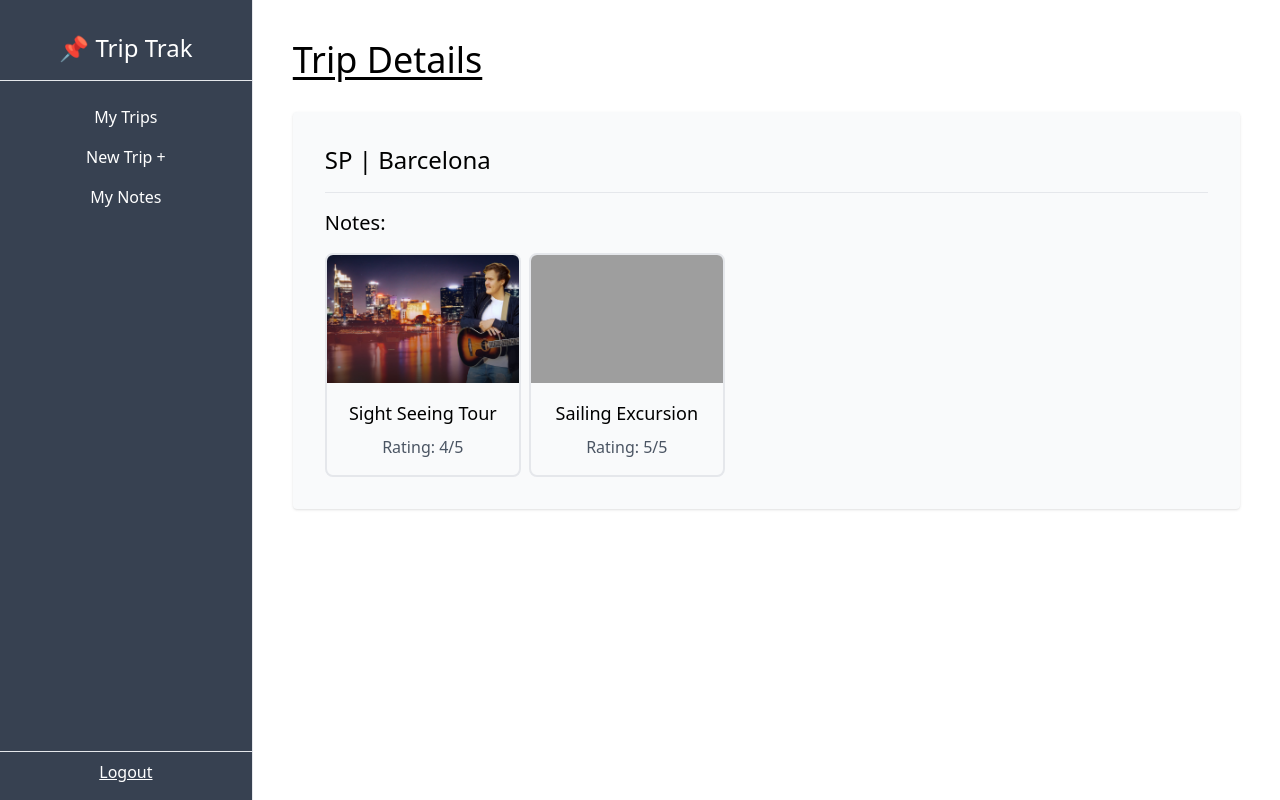
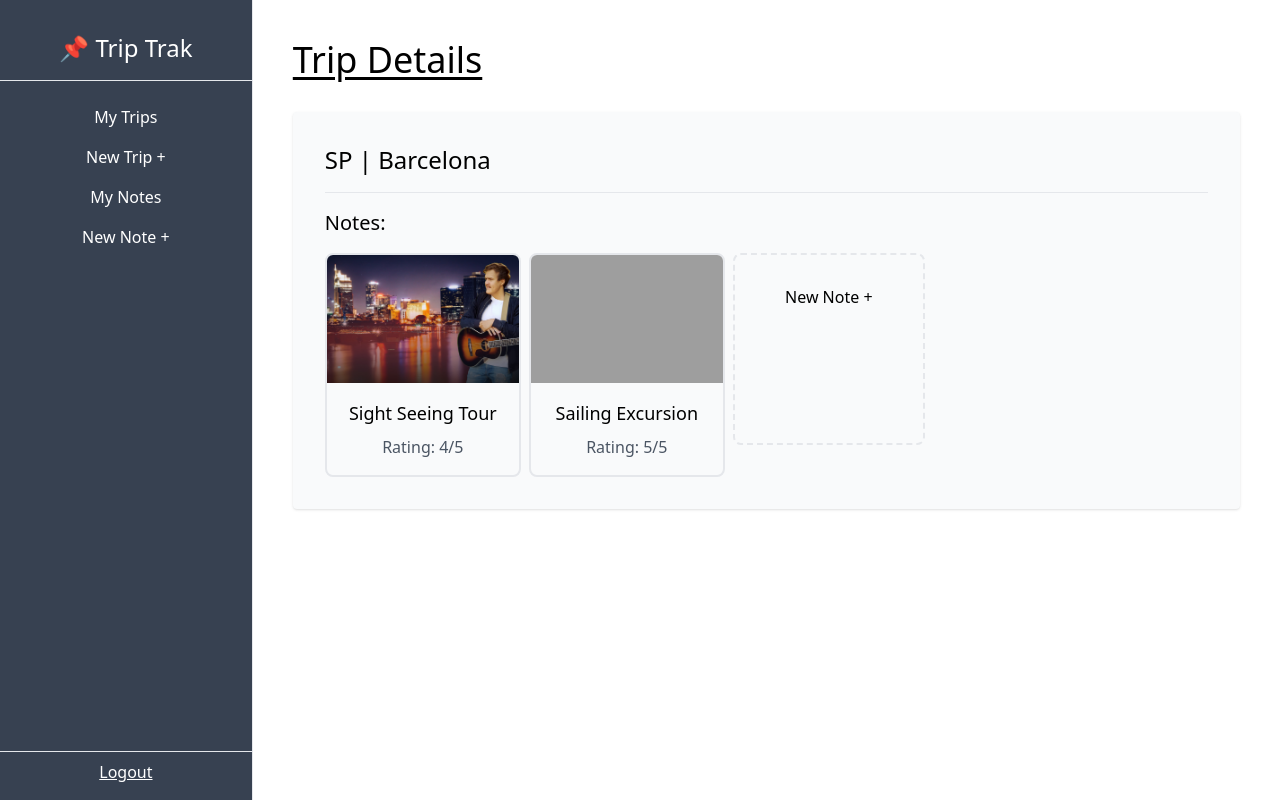
Before and after one commit to FullstackSammy/trip-trak, a Django app: page /dashboard/trip/1 in a window 1280 px wide. Run offline with Django 4.2, Linux system fonts and the light colour scheme; data comes from the database, SQL or seed files in the repository; some libraries are stand-ins or nearby versions; grey boxes are pictures that could not be loaded.

Commit message:
added template and routing to note creations

```diff
--- a/trip/templates/trip/base.html
+++ b/trip/templates/trip/base.html
@@ -22,9 +22,9 @@
                     <a href="{% url 'note-list' %}">
                         <li class="py-2 px-3 md:px-0 hover:bg-gray-600 hover:cursor-pointer">My Notes</li>
                     </a>
-                    {% comment %} <a href="{% url 'note-create' %}">
+                    <a href="{% url 'note-create' %}">
                     <li class="py-2 px-3 md:px-0 hover:bg-gray-600 hover:cursor-pointer">New Note +</li>
-                    </a>  {% endcomment %}
+                    </a>
                 </ul>
             </div>
             <div class="mt-auto w-full text-center flex md:flex-col justify-evenly py-2 md:pt-0">
--- a/trip/templates/trip/trip_detail.html
+++ b/trip/templates/trip/trip_detail.html
@@ -21,11 +21,11 @@
                 </div>
             </a>
             {% endfor %}
-            {% comment %} <a href="{% url 'note-create' %}">
+            <a href="{% url 'note-create' %}">
                 <div class="border-2 border-dashed rounded-lg hover:shadow w-48 h-48 flex justify-center items-center">
                     <p class="min-h-32">New Note +</p>
                 </div>
-            </a> {% endcomment %}
+            </a>
         </div>
     </div>
 {% endblock content %}
```
